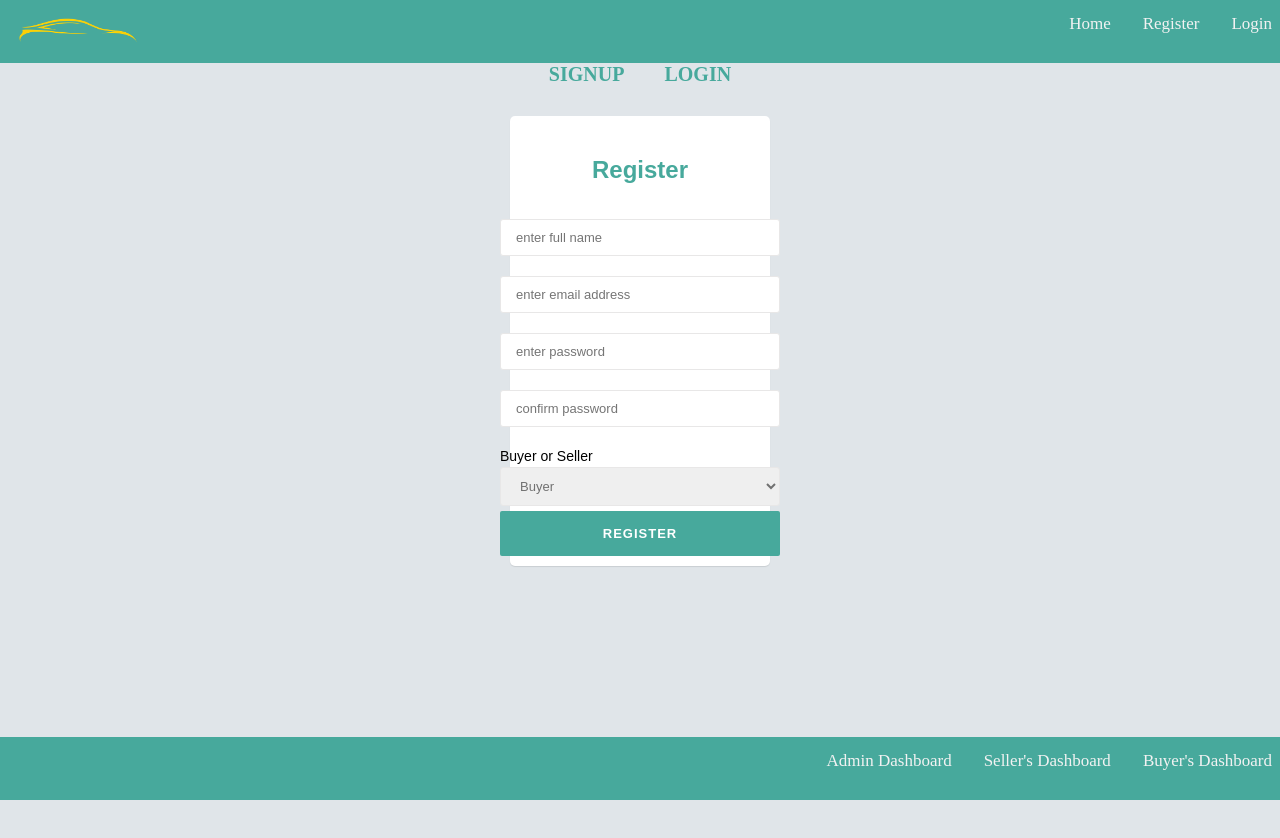
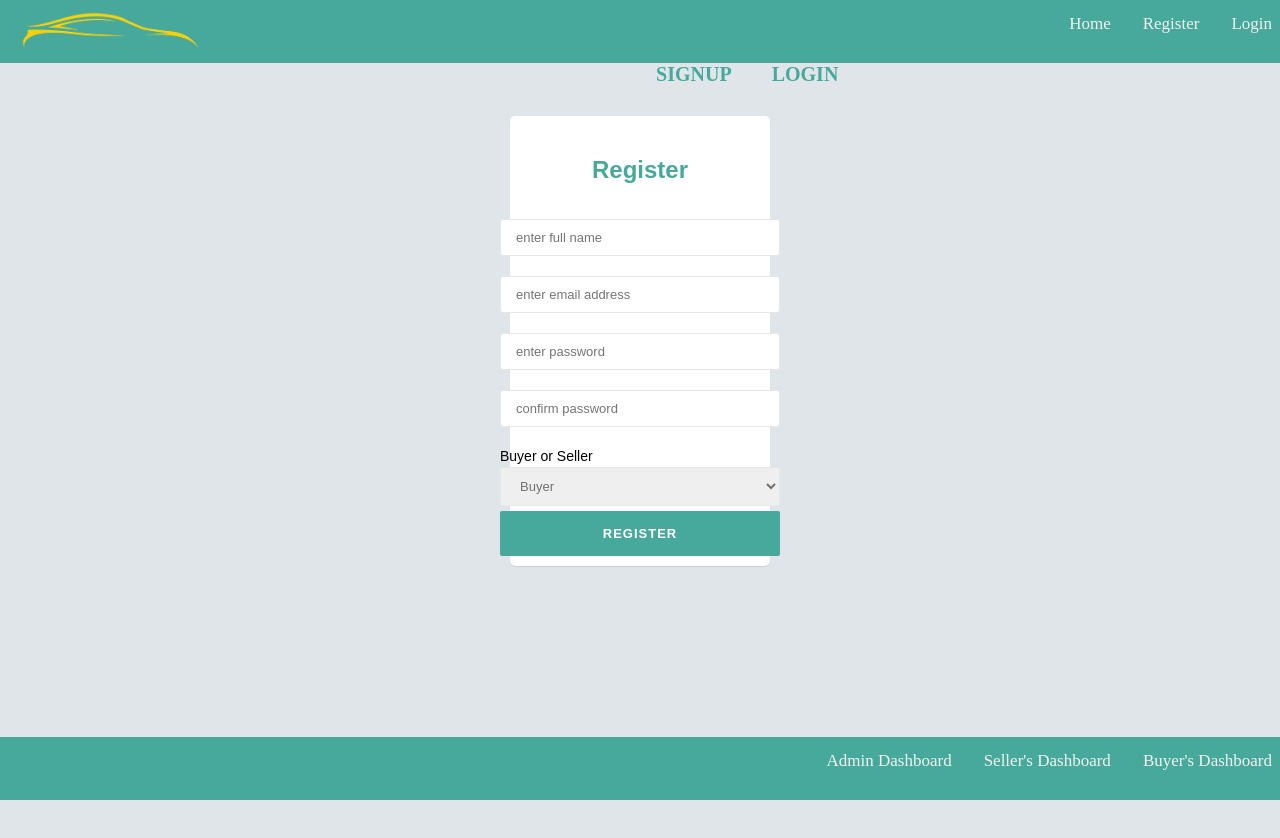
Before and after one commit to oxenprogrammer/Auto-Mart, a plain HTML site: page UI/index.html in a window 1280 px wide. Drawn offline with Linux system fonts and the light colour scheme.

Commit message:
chore(navbar): update logo [Fixes #166655051]

```diff
--- a/UI/css/main.css
+++ b/UI/css/main.css
@@ -31,12 +31,11 @@ html body {
 }
 
 .navbar .logo {
-    width: 10%;
+    width: 15%;
     height: auto;
     position: relative;
     float: left;
     margin-left: 20px;
-    margin-top: 10px;
 }
 
 .navbar a {
```
